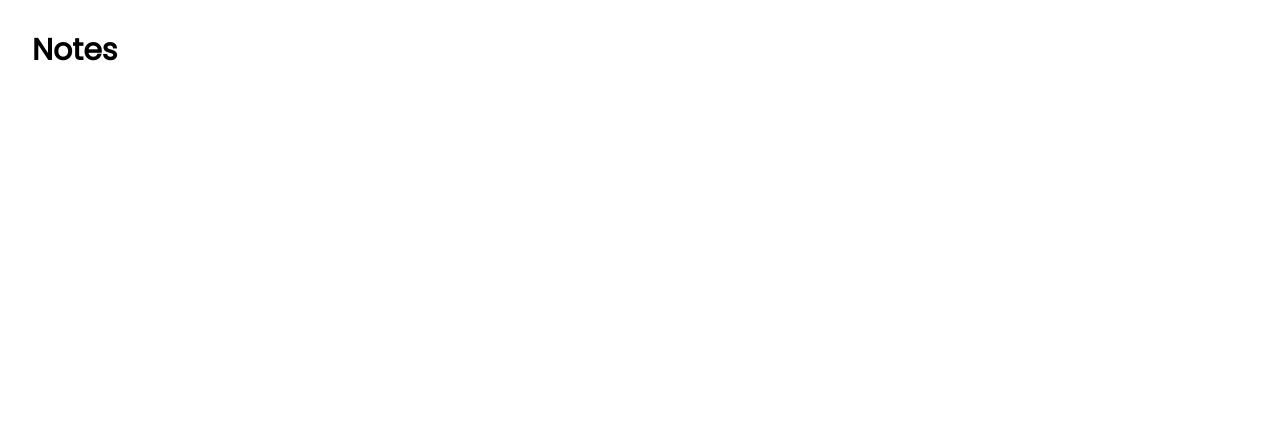
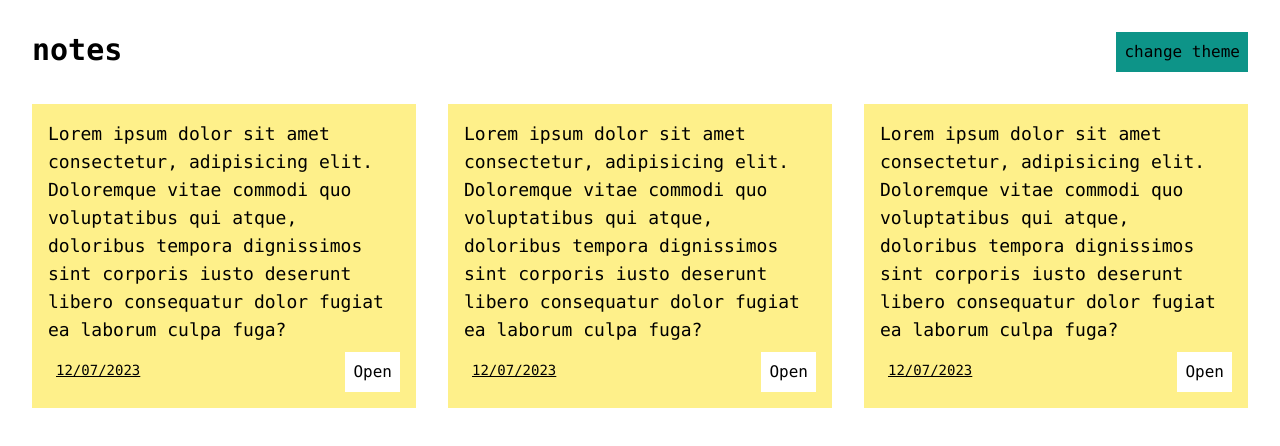
Before and after one commit to duniyash/duniyashs-notes, a React (Vite) app: page / in a window 1280 px wide. Shown: the top 446 px of the page. Built offline with nearby package versions, Linux system fonts and the light colour scheme.

Commit message:
note component styles

```diff
--- a/package.json
+++ b/package.json
@@ -11,7 +11,8 @@
   },
   "dependencies": {
     "react": "^18.2.0",
-    "react-dom": "^18.2.0"
+    "react-dom": "^18.2.0",
+    "react-icons": "^4.10.1"
   },
   "devDependencies": {
     "@types/react": "^18.2.14",
--- a/src/components/Note.jsx
+++ b/src/components/Note.jsx
@@ -1,13 +1,20 @@
-import React from 'react';
+import React from "react";
 
 function Note() {
-    return (
-        <div className="w-1/3">
-            <form action="">
-
-            </form>
-        </div>
-     );
+  return (
+    <div className="flex flex-col w-full min-h-52 bg-yellow-200 font-mono p-4 content-between">
+      <span className="text-lg h-full mb-2">
+        Lorem ipsum dolor sit amet consectetur, adipisicing elit. Doloremque
+        vitae commodi quo voluptatibus qui atque, doloribus tempora dignissimos
+        sint corporis iusto deserunt libero consequatur dolor fugiat ea laborum
+        culpa fuga?
+      </span>
+      <div className="flex flex-row justify-between w-full">
+        <p className="text-sm underline p-0 p-2">12/07/2023</p>
+        <button className="p-2 bg-white">Open</button>
+      </div>
+    </div>
+  );
 }
 
 export default Note;
--- a/src/components/NoteContainer.jsx
+++ b/src/components/NoteContainer.jsx
@@ -1,9 +1,13 @@
 import Note from "./Note";
 
 function NoteContainer() {
-    return (
-        <Note/>
-     );
+  return (
+    <div className="grid grid-cols-1 md:grid-cols-2 lg:grid-cols-3 gap-8 w-screen pt-0 p-8">
+      <Note />
+      <Note />
+      <Note />
+    </div>
+  );
 }
 
 export default NoteContainer;
--- a/src/components/NoteHeader.jsx
+++ b/src/components/NoteHeader.jsx
@@ -1,8 +1,13 @@
 function NoteHeader() {
+  function ChangeTheme() {}
+
   return (
-    <>
-      <h1 className="text-3xl p-8 font-semibold font-poppins">Notes</h1>
-    </>
+    <div className="flex flex-row font-mono w-screen p-8 justify-between">
+      <h1 className="text-3xl  font-semibold ">notes</h1>
+      <button className="font-extralight p-2 bg-teal-600 object-right h-fit w-fit" onClick={ChangeTheme}>
+        change theme
+      </button>
+    </div>
   );
 }
 
```
Also changed, not shown: 1 other file (tests, documents, lock files or other folders).
